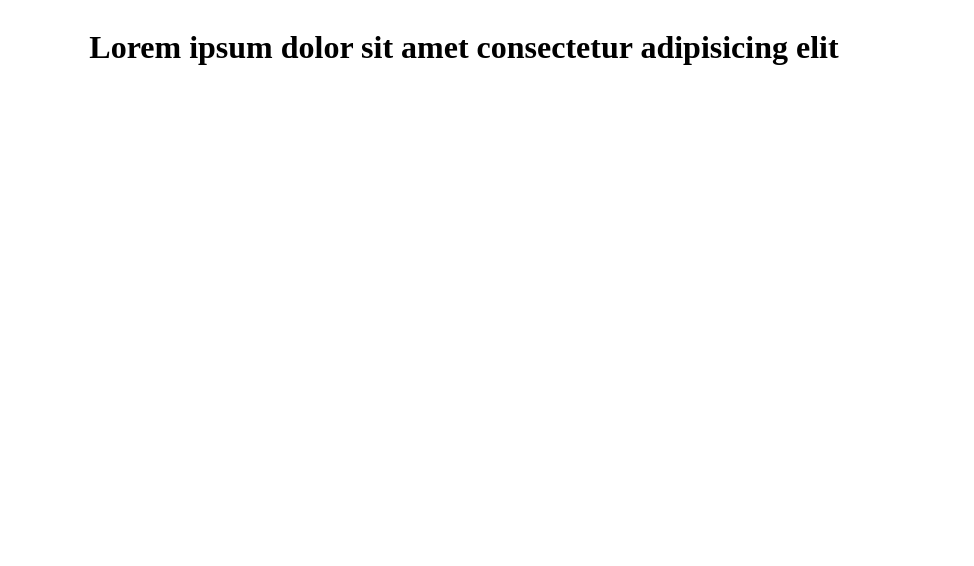
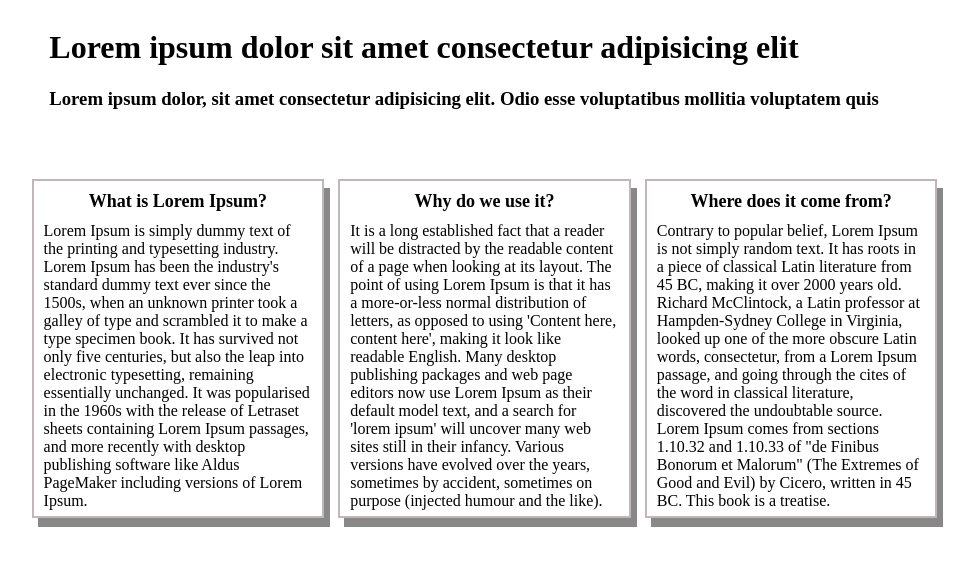
Before and after one commit to pesto-students/p5-imran-smitbaranwal, a plain HTML site: page Week-2/demo.html in a window 1280 px wide. Shown: the whole page, without its empty margins (176-1150 px from the left). Drawn offline with Linux system fonts and the light colour scheme.

Commit message:
Added articles in container

```diff
--- a/Week-2/demo.css
+++ b/Week-2/demo.css
@@ -2,6 +2,25 @@ header {
     display: flex;
     justify-content: space-around;
 }
-header > div {
+.container {
+    width: 85%;
+    margin-left: 15%;
+    margin-top: 20px;
+}
+.article {
+    width: 25%;
+    display: inline-grid;
+    border: 2px solid #c4b6b6;
+    padding: 10px;
+    margin-left: 10px;
+    margin-top: 30px;
+    box-shadow: 6px 9px #888888;
+    height: 315px;
+}
 
+.article-title {
+    font-size: 18px;
+    font-weight: 700;
+    text-align: center;
+    margin-bottom: 10px;
 }
--- a/Week-2/demo.html
+++ b/Week-2/demo.html
@@ -13,7 +13,37 @@
             <h1>
             Lorem ipsum dolor sit amet consectetur adipisicing elit
             </h1>
+            <h3>Lorem ipsum dolor, sit amet consectetur adipisicing elit. Odio esse voluptatibus mollitia voluptatem quis </h3>
         </div>
     </header>
+    <div>
+        <div class="container">
+            <div class="article">
+                <div class="article-title">
+                    What is Lorem Ipsum?
+                </div>
+                <div class="summary">
+                    Lorem Ipsum is simply dummy text of the printing and typesetting industry. Lorem Ipsum has been the industry's standard dummy text ever since the 1500s, when an unknown printer took a galley of type and scrambled it to make a type specimen book. It has survived not only five centuries, but also the leap into electronic typesetting, remaining essentially unchanged. It was popularised in the 1960s with the release of Letraset sheets containing Lorem Ipsum passages, and more recently with desktop publishing software like Aldus PageMaker including versions of Lorem Ipsum.
+                </div>
+            </div>
+            <div class="article">
+                <div class="article-title">
+                    Why do we use it?
+                </div>
+                <div class="summary">
+                    It is a long established fact that a reader will be distracted by the readable content of a page when looking at its layout. The point of using Lorem Ipsum is that it has a more-or-less normal distribution of letters, as opposed to using 'Content here, content here', making it look like readable English. Many desktop publishing packages and web page editors now use Lorem Ipsum as their default model text, and a search for 'lorem ipsum' will uncover many web sites still in their infancy. Various versions have evolved over the years, sometimes by accident, sometimes on purpose (injected humour and the like).
+                </div>
+            </div>
+            <div class="article">
+                <div class="article-title">
+                    Where does it come from?
+                </div>
+                <div class="summary">
+                    Contrary to popular belief, Lorem Ipsum is not simply random text. It has roots in a piece of classical Latin literature from 45 BC, making it over 2000 years old. Richard McClintock, a Latin professor at Hampden-Sydney College in Virginia, looked up one of the more obscure Latin words, consectetur, from a Lorem Ipsum passage, and going through the cites of the word in classical literature, discovered the undoubtable source. Lorem Ipsum comes from sections 1.10.32 and 1.10.33 of "de Finibus Bonorum et Malorum" (The Extremes of Good and Evil) by Cicero, written in 45 BC. This book is a treatise.
+                </div>
+            </div>
+
+        </div>
+    </div>
 </body>
 </html>
```
